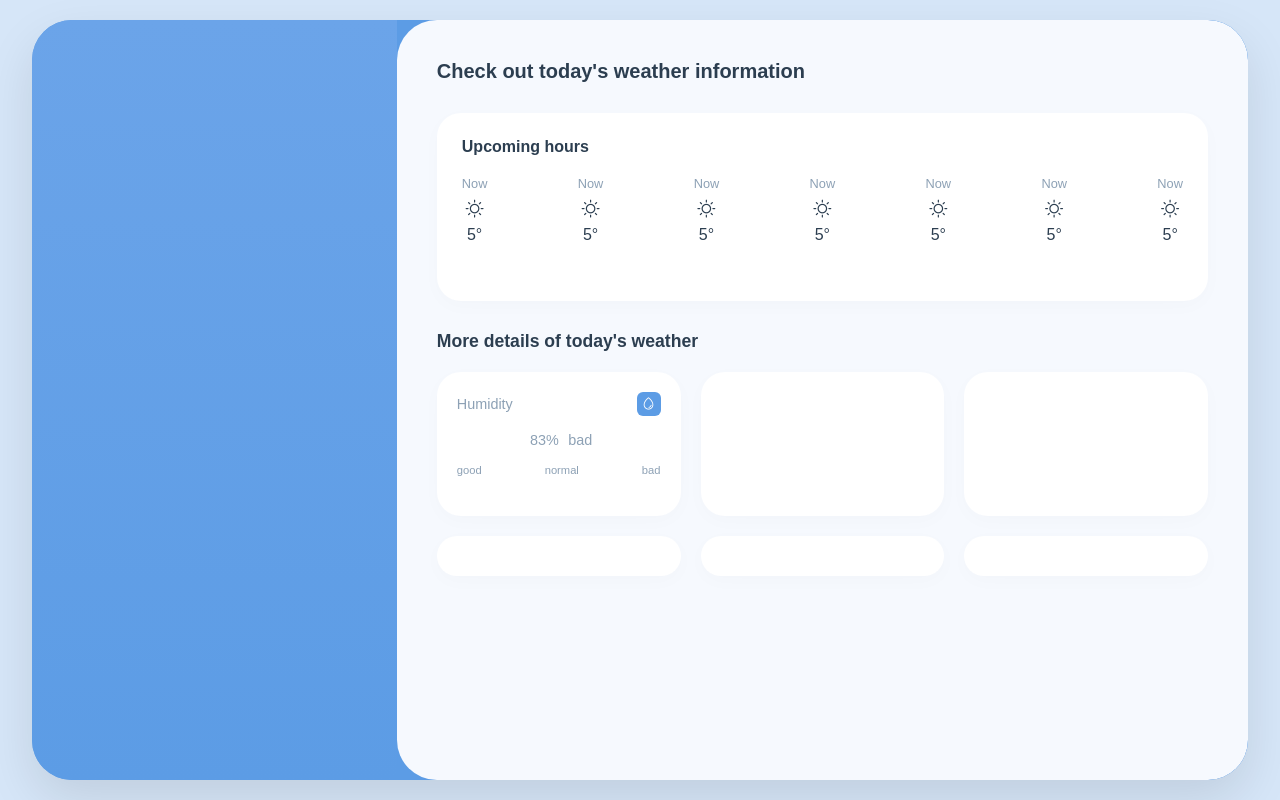
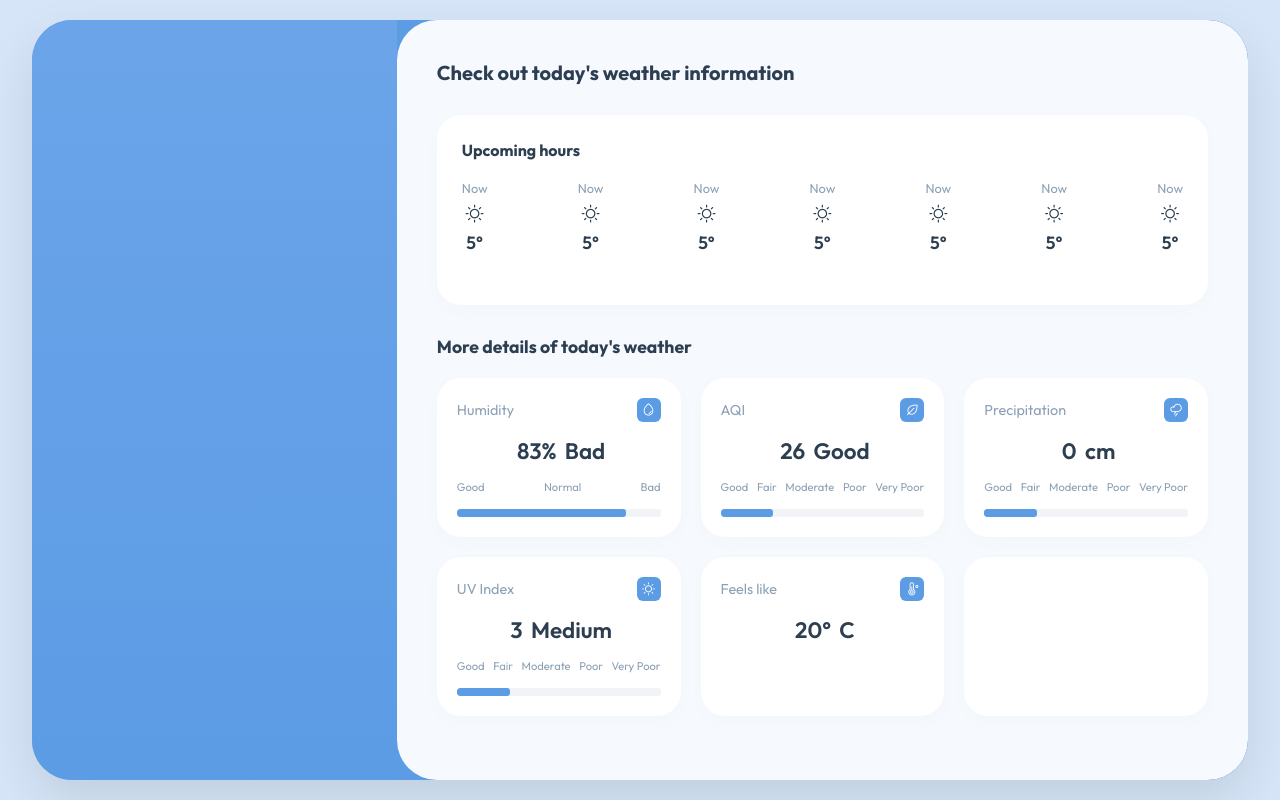
Before and after one commit to AryanGarg1729/Weather-website-revised, a plain HTML site: page index.html in a window 1280 px wide. Drawn offline with nearby package versions, Linux system fonts and the light colour scheme.

Commit message:
Add files via upload

```diff
--- a/index.html
+++ b/index.html
@@ -104,12 +104,12 @@
                         </div>
                         <div class="card-value">
                             <span id="humidity-value">83%</span>
-                            <span id="humidity-status">bad</span>
+                            <span id="humidity-status">Bad</span>
                         </div>
                         <div class="progress-labels">
-                            <span>good</span>
-                            <span>normal</span>
-                            <span>bad</span>
+                            <span>Good</span>
+                            <span>Normal</span>
+                            <span>Bad</span>
                         </div>
                         <div class="progress-bar">
                             <div class="progress-fill " style="width: 83%;">
@@ -117,10 +117,91 @@
                             </div>
                         </div>
                     </div>
-                    <div class="detail-card"></div>
-                    <div class="detail-card"></div>
-                    <div class="detail-card"></div>
-                    <div class="detail-card"></div>
+                    <div class="detail-card">
+                        <div class="card-header">
+                            <span>AQI</span>
+                            <div class="icon-badge">
+                                <i class="ph ph-leaf"></i>
+                            </div>
+                        </div>
+                        <div class="card-value">
+                            <span id="aqi-value">26</span>
+                            <span id="aqi-status">Good</span>
+                        </div>
+                        <div class="progress-labels">
+                            <span>Good</span>
+                            <span>Fair</span>
+                            <span>Moderate</span>
+                            <span>Poor</span>
+                            <span>Very Poor</span>
+                        </div>
+                        <div class="progress-bar">
+                            <div class="progress-fill " style="width: 26%;">
+
+                            </div>
+                        </div>
+                    </div>
+                    <div class="detail-card">
+                        <div class="card-header">
+                            <span>Precipitation</span>
+                            <div class="icon-badge">
+                                <i class="ph ph-cloud-rain"></i>
+                            </div>
+                        </div>
+                        <div class="card-value">
+                            <span id="precipitation-value">0</span>
+                            <span id="precipitation-status">cm</span>
+                        </div>
+                        <div class="progress-labels">
+                            <span>Good</span>
+                            <span>Fair</span>
+                            <span>Moderate</span>
+                            <span>Poor</span>
+                            <span>Very Poor</span>
+                        </div>
+                        <div class="progress-bar">
+                            <div class="progress-fill " style="width: 26%;">
+
+                            </div>
+                        </div>
+                    </div>
+                    <div class="detail-card">
+                        <div class="card-header">
+                            <span>UV Index</span>
+                            <div class="icon-badge">
+                                <i class="ph ph-sun"></i>
+                            </div>
+                        </div>
+                        <div class="card-value">
+                            <span id="UV-value">3</span>
+                            <span id="UV-status">Medium</span>
+                        </div>
+                        <div class="progress-labels">
+                            <span>Good</span>
+                            <span>Fair</span>
+                            <span>Moderate</span>
+                            <span>Poor</span>
+                            <span>Very Poor</span>
+                        </div>
+                        <div class="progress-bar">
+                            <div class="progress-fill " style="width: 26%;">
+
+                            </div>
+                        </div>
+                    </div>
+                    <div class="detail-card">
+                        <div class="card-header">
+                            <span>Feels like</span>
+                            <div class="icon-badge">
+                                <i class="ph ph-thermometer"></i>
+                            </div>
+                        </div>
+                        <div class="card-value">
+                            <span id="Feels-value">20°</span>
+                            <span id="Feels-status">C</span>
+                        </div>
+
+                    </div>
                     <div class="detail-card"></div>
                 </div>
 
--- a/style.css
+++ b/style.css
@@ -4,7 +4,7 @@
     box-sizing: border-box;
 }
 body{
-    font-family: 'Poppins', sans-serif;
+    font-family: 'Outfit', sans-serif;
     background-color: #D6E6F8;
     height: 100vh;
     display: flex;
@@ -147,9 +147,9 @@ body{
     text-align: center;
 }
 .card-value span {
-    font-size: 0.9rem;
-    font-weight: 400;
-    color: #8DA1B5;
+    font-size: 1.4rem;
+    font-weight: 600;
+    color: #2C3E50;
     margin-left: 5px;
 }
 .progress-labels{
@@ -157,11 +157,10 @@ body{
     justify-content: space-between;
     font-size: 0.7rem;
     color: #8DA1B5;
-    margin-bottom: 5px;
+    /* margin-bottom: 5px; */
 }
 .progress-bar{
     height: 8px;
-    flex: 1;
     background: #F1F3F6;
     border-radius: 3px;
     position: relative;
@@ -175,3 +174,7 @@ body{
     top: 0;
     left: 0;
 }
+.weather-item .temp{
+    font-weight: 600;
+    font-size: 1.1rem;
+}
```
